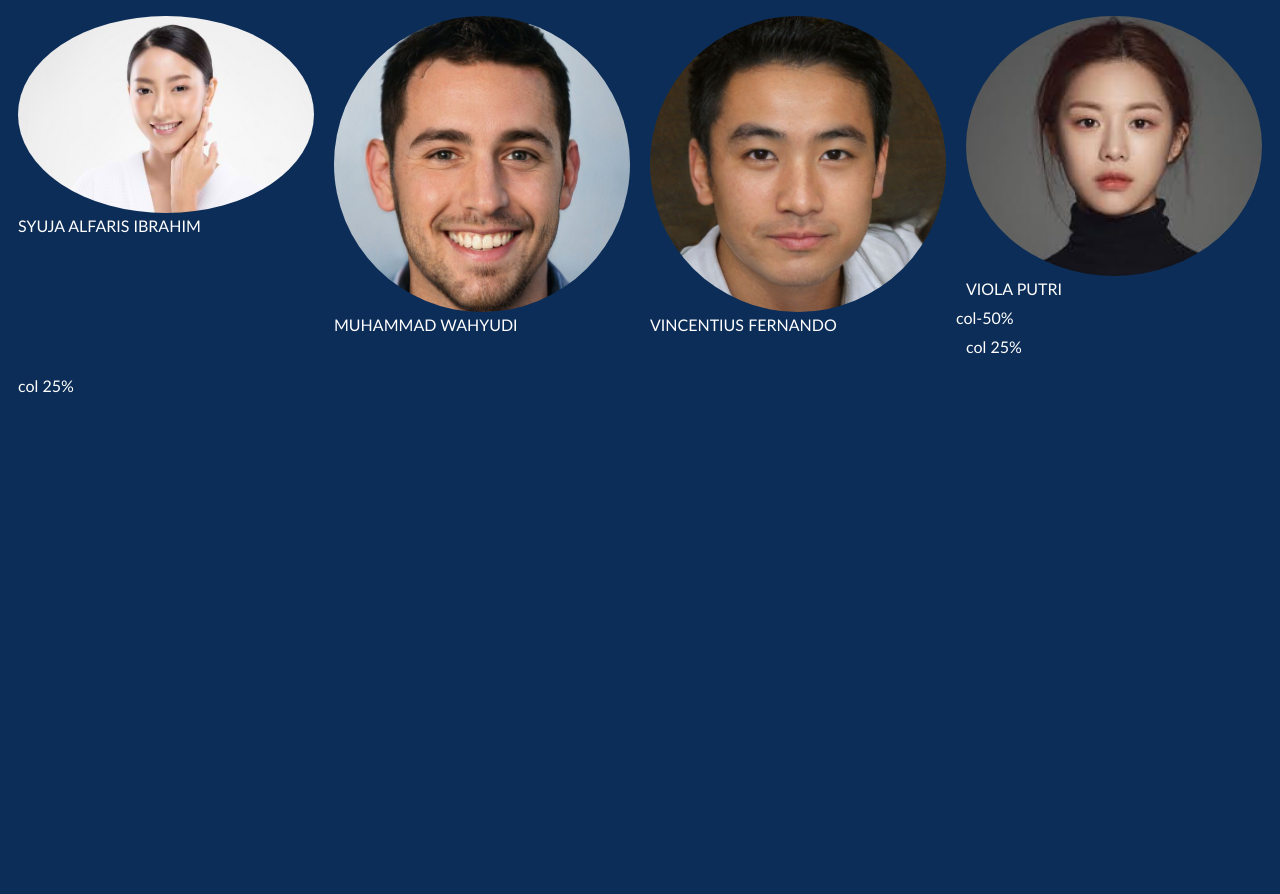
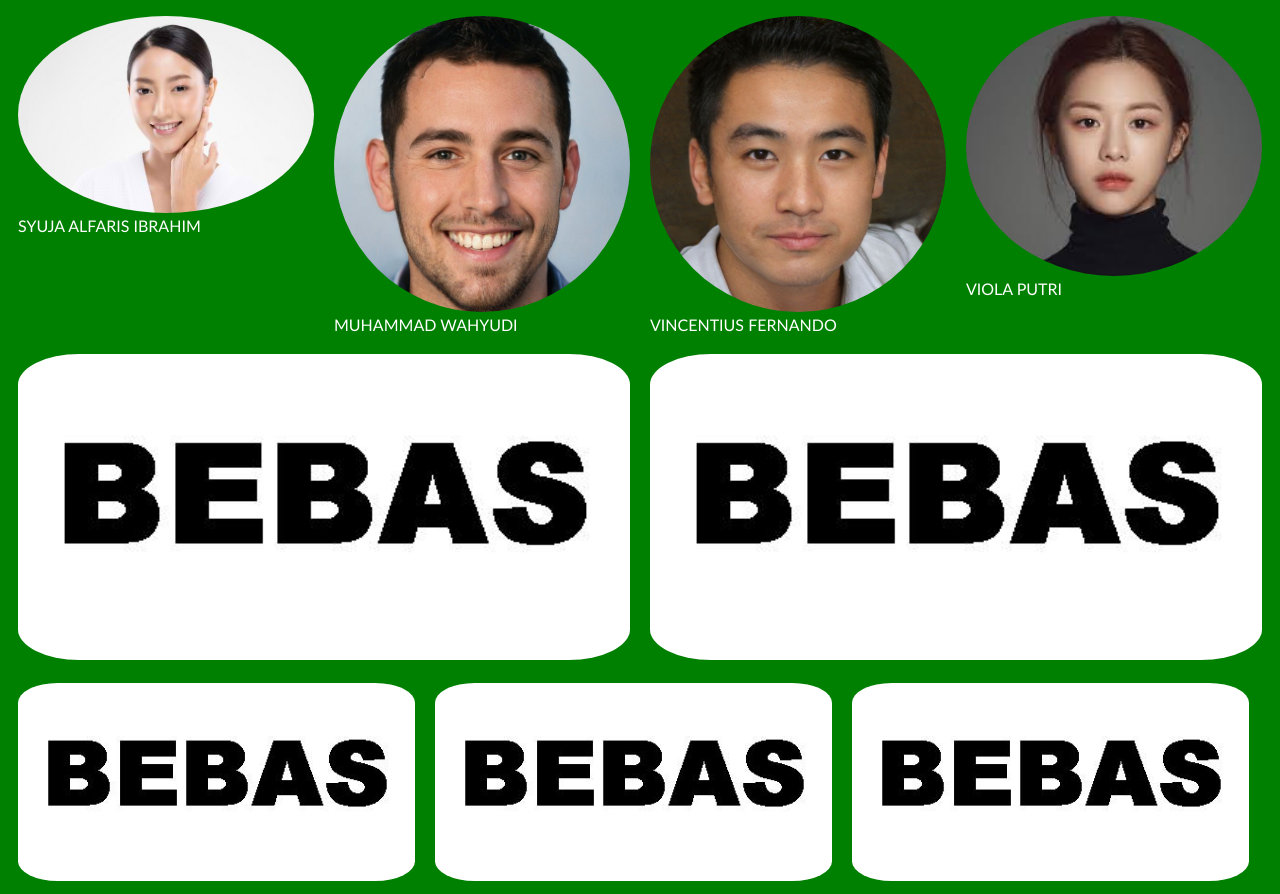
Before and after one commit to ramatullah12/Yuanp2, a plain HTML site: page mahasiswa.html in a window 1280 px wide. Shown: the part 76-970 px from the top of the page. Before the commit the page ends 800 px from the top, so only its background shows below. Drawn offline with Linux system fonts and the light colour scheme.

Commit message:
pertemuan 5

```diff
--- a/mahasiswa.html
+++ b/mahasiswa.html
@@ -8,24 +8,47 @@
 </head>
 <body>
     <h1 class="text-primary">Mahasiswa</h1>
-    <div class="col p-1" >
+    <div class="row">
+        <div class="col-lg-3 p-1 col-sm-6" >
             <img src="img/1.jpg" alt="" class="img-responsive circle">
             SYUJA ALFARIS IBRAHIM
         </div>
-    <div class="col p-1">
+        <div class="col-lg-3 p-1 col-sm-6">
             <img src="img/2.jpeg" alt="" class="img-responsive circle">
             MUHAMMAD WAHYUDI
         </div>
-    <DIV class="col p-1">
+        <DIV class="col-lg-3 p-1 col-sm-6">
             <img src="img/3.jpeg" alt="" class="img-responsive circle">
             VINCENTIUS FERNANDO
         </DIV>
-    <div class="col p-1">
+        <div class="col-lg-3 p-1 col-sm-6">
             <img src="img/4.jpg" alt="" class="img-responsive circle">
             VIOLA PUTRI
     </div>
-    <div class="col-50%">col-50%</div>
+    </div>
+
+    <div>
+        <div class="col-1g-6 p-1 col-sm-12">
+            <img src="img/Bebas.jpg" alt="" class="img-responsive1 circle1">
+        </div>
+        <div class="col-1g-6 p-1 col-sm-12">
+            <img src="img/Bebas.jpg" alt="" class="img-responsive1 circle1">
+        </div>
+    </div>
+    <div>
+        <div class="col-1g-4 p-1 col-sm-12">
+            <img src="img/Bebas.jpg" alt="" class="img-responsive1 circle1">
+        </div>
+        <div class="col-1g-4 p-1 col-sm-12">
+            <img src="img/Bebas.jpg" alt="" class="img-responsive1 circle1">
+        </div>
+        <div class="col-1g-4 p-1 col-sm-12">
+            <img src="img/Bebas.jpg" alt="" class="img-responsive1 circle1">
+        </div>
+    </div>
+
+    <!-- <div class="col-50 p-1">col-50%</div>
     <div class="col p-1">col 25%</div>
-    <div class="col p-1">col 25%</div>
+    <div class="col p-1">col 25%</div> -->
 </body>
 </html>
--- a/style.css
+++ b/style.css
@@ -8,22 +8,64 @@ body{
     color: white ;
 }
 
+/* media query: responsiv web desaign*/
+/* inin menambahkan style untuk tablet : layout yang ditampilkan 2 kolom */
+@media screen and (min-width: 600px) {
+    body{
+        background-color: yellow;
+    }
+    .col-sm-6{
+        width: 50%;
+        float: left;
+    }
+    .col-sm-12{
+        width: 100%;
+        float: left;
+    }
+
+}
+
+/* inin menambahkan style untuk desko: layout yang ditampilkan 4 kolom */
+@media screen and (min-width: 992px) {
+    body{
+        background-color: green;
+    }
+    .col-lg-3{
+    width: 25%;
+    float: left;
+    }
+    .col-1g-6{
+        width: 50%;
+        float: left;
+    }
+    .col-1g-4{
+        width: 33%;
+        float: left;
+    }
+}
 /* class selector */
 .text-primary{
     color: aliceblue;
 }
-.col{
-    width: 25%;
-    float: left;
-}
+
 
 .img-responsive{
     width: 100%;
     max-width: 500%;
 }
+.img-responsive1{
+    width: 100%;
+    max-width: 200%;
+
+}
+
 .circle{
     border-radius: 50%;
 }
+.circle1{
+    border-radius: 10%;
+}
+
 .raunded{
     border-radius: 20%;
 }
@@ -31,7 +73,14 @@ body{
 .p-1{
     padding: 10px;
 }
+
 .col-50{
     width: 50%;
     float: left;
 }
+
+.row::after {
+  content: "";
+  clear: both;
+  display: table;
+}
```
Also changed, not shown: img/6.jpg (added), img/Bebas.jpg (added), 1 other file. Lines whose indentation alone changed are shown as unchanged.
